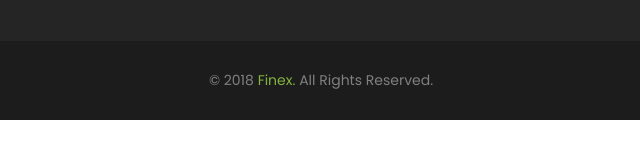
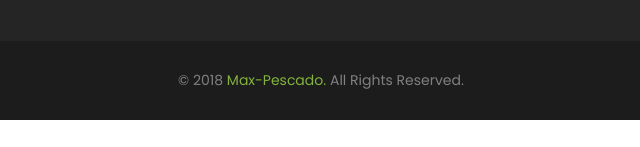
Before and after one commit to Max-Pescado/Max-Pescado, a plain HTML site: page contact.html in a window 1280 px wide. Shown: the part 1294-1441 px from the top of the page, 319-959 px from the left. Drawn offline with Linux system fonts and the light colour scheme.

Commit message:
Update contact.html

```diff
--- a/contact.html
+++ b/contact.html
@@ -176,7 +176,7 @@
                </div>
             </div>
             <div class="bottom-footer">
-               <p>© 2018 <span class="theme_color">Finex.</span> All Rights Reserved.</p>
+               <p>© 2018 <span class="theme_color">Max-Pescado.</span> All Rights Reserved.</p>
             </div>
          </div>
       </footer>
```
